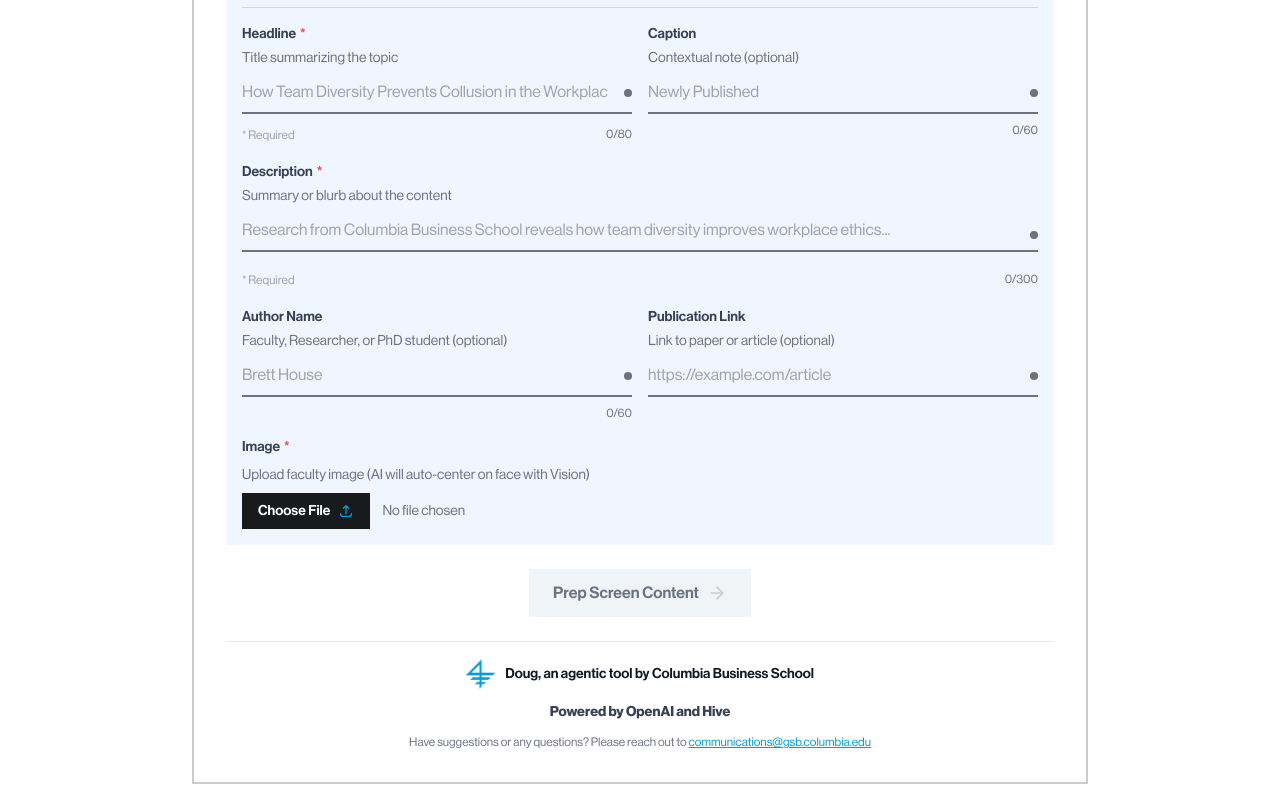
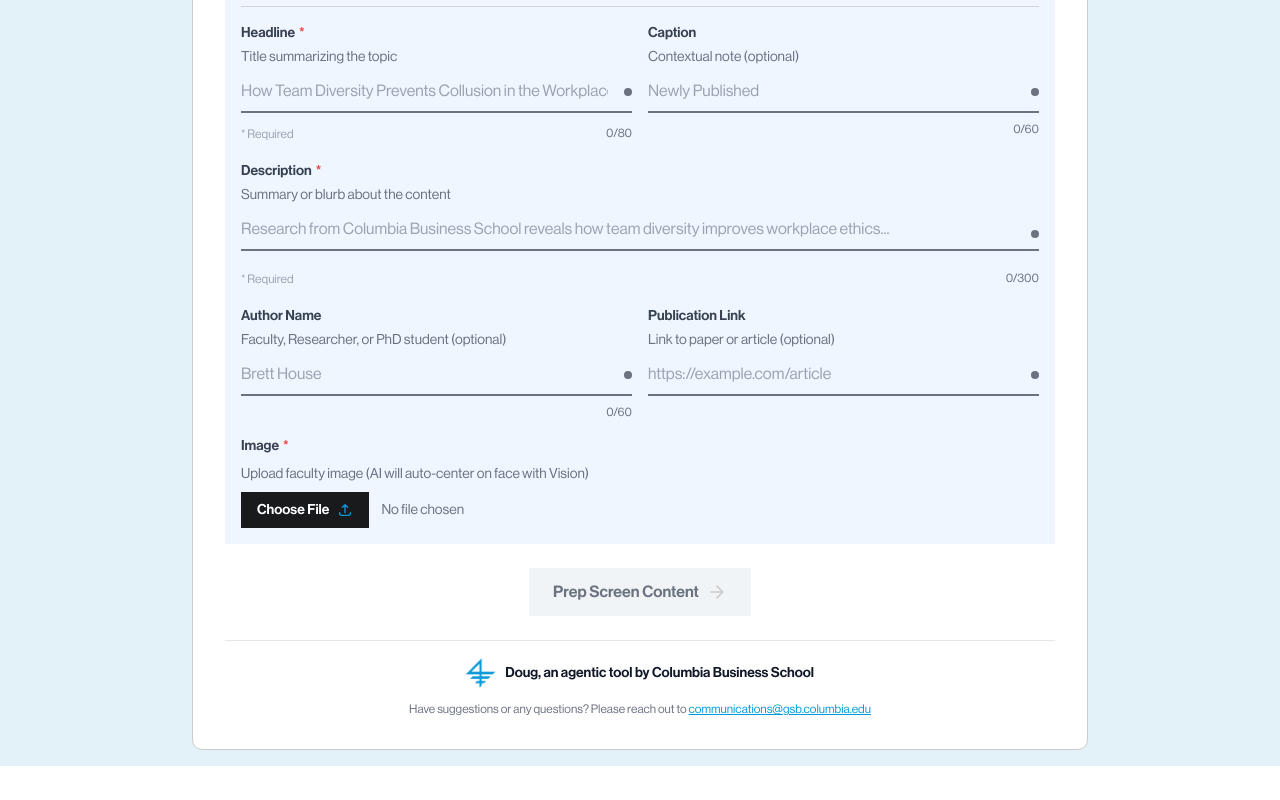
Before and after one commit to AlexJoon/Digital-Screen-Template-Generator, a React (Vite) app in the folder frontend/: page / in a window 1280 px wide. Shown: the part 494-1294 px from the top of the page. After the commit the page ends 1260 px from the top, so only its background shows below. Built offline with nearby package versions, Linux system fonts and the light colour scheme; no server answers.

Commit message:
style: update app background color and container styling

```diff
--- a/frontend/src/App.jsx
+++ b/frontend/src/App.jsx
@@ -2,6 +2,7 @@
 import StatusDisplay from './components/StatusDisplay'
 import { useSlideWorkflow } from './hooks'
 import { ReviewScreen, SuccessScreen } from './screens'
+import { containerStyles } from './styles/constants'
 
 const API_BASE_URL = import.meta.env.VITE_API_BASE_URL || 'http://localhost:8000'
 
@@ -44,9 +45,9 @@
   const workflow = useSlideWorkflow(API_BASE_URL)
 
   return (
-    <div className="min-h-screen bg-white flex items-center justify-center p-4">
+    <div className="min-h-screen flex items-center justify-center p-4" style={{ backgroundColor: '#e3f2f8' }}>
       <div className="w-full max-w-4xl">
-        <div className="bg-white p-8 space-y-6 border-2" style={{ borderColor: '#ccc' }}>
+        <div className="bg-white p-8 space-y-6" style={containerStyles}>
           {/* Header */}
           <AppHeader />
 
@@ -171,7 +172,6 @@
         />
         <span className="text-sm text-gray-900 font-medium">Doug, an agentic tool by Columbia Business School</span>
       </div>
-      <p className="text-sm text-gray-700 font-bold">Powered by OpenAI and Hive</p>
       <p className="text-xs text-gray-500">
         Have suggestions or any questions? Please reach out to{' '}
         <a href="mailto:communications@gsb.columbia.edu" className="underline">
```
